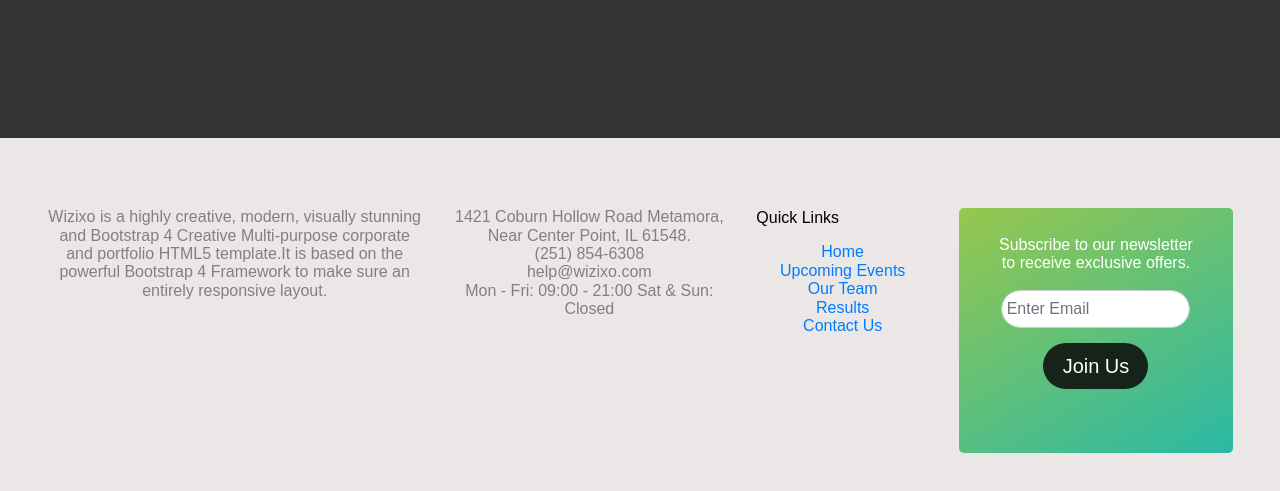
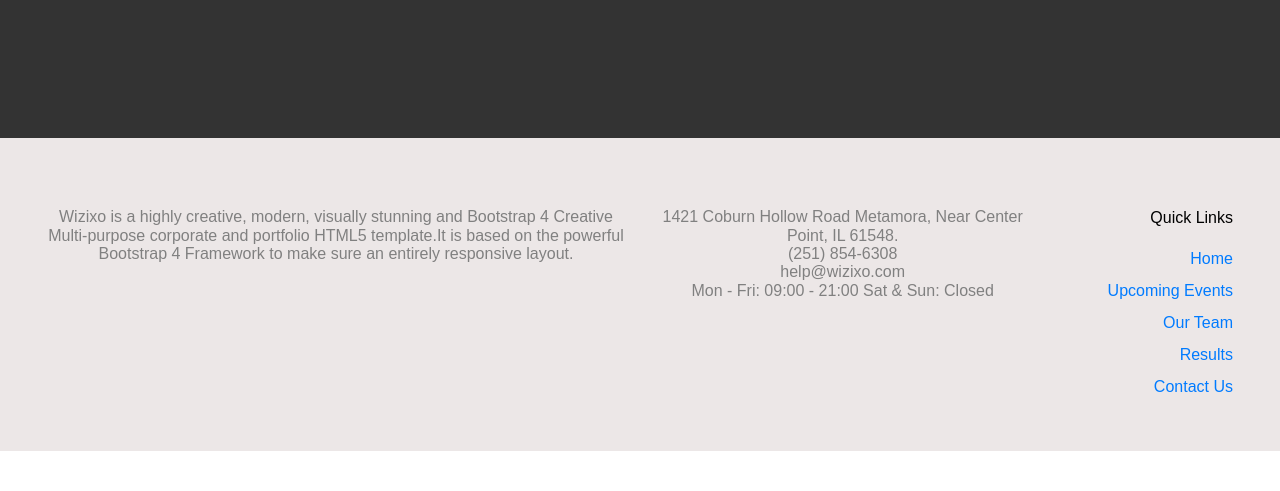
Before and after one commit to akash-4/IOSD_FINAL, a plain HTML site: page index.html in a window 1280 px wide. Shown: the part 5492-5983 px from the top of the page. After the commit the page ends 5943 px from the top, so only its background shows below. Drawn offline with nearby package versions, Linux system fonts and the light colour scheme.

Commit message:
IOSD_FINAL

```diff
--- a/assets/css/styles.css
+++ b/assets/css/styles.css
@@ -160,6 +160,7 @@ input[type=submit]:hover {
   color:black;
   text-align: justify;
   margin-bottom:2vh;
+  text-align: right;
   }
 .bg{
   padding-top: 10%;
@@ -506,3 +507,17 @@ p{
 #why .row .card{
   width: 500px;
 }
+.quick-links{
+  text-align: right;
+}
+.quick-links a{
+  line-height: 2;
+}
+@media (max-width: 767.9px){
+  .Heading5{
+    text-align: center;
+  }
+  .quick-links{
+    text-align: center;
+  }
+}
--- a/index.html
+++ b/index.html
@@ -279,13 +279,13 @@
   <footer>
     <div class="container-fluid padding5">
       <div class="row">
-        <div class="col-sm-4">
+        <div class="col-md-6">
           <p>Wizixo is a highly creative, modern, visually stunning and Bootstrap 4 Creative
             Multi-purpose corporate and portfolio HTML5 template.It is based on the powerful Bootstrap 4
             Framework to make sure an entirely responsive
             layout. </p>
         </div>
-        <div class="col-sm-3">
+        <div class="col-md-4">
           <p>1421 Coburn Hollow Road Metamora, Near Center Point, IL 61548.<br>
             (251) 854-6308<br>
             help@wizixo.com<br>
@@ -294,7 +294,7 @@
             Sat & Sun: Closed
           </p>
         </div>
-        <div class="col-sm-2">
+        <div class="col-md-2 quick-links">
           <h1 class="Heading5">Quick Links</h1>
           <ul>
             <li>
@@ -314,18 +314,7 @@
             </li>
           </ul>
         </div>
-        <div class="col-sm-3">
-          <div class="jumbotron bg">
-            <p class="colourWhite">Subscribe to our newsletter to receive exclusive offers.</p>
-            <div>
-              <input type="text" class="form-control" id="EnterEmail" placeholder="Enter Email">
-            </div>
 
-            <button type="submit" class="btn btn-lg" id="JoinUs" style="width:50%;margin-top:6%;"><a
-                style="color:white; text-decoration:none;" href="mailto: abc@example.com">Join
-                Us</a></button>
-          </div>
-        </div>
       </div>
     </div>
   </footer>
```
